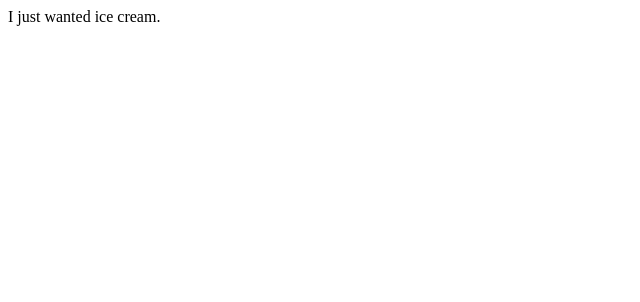
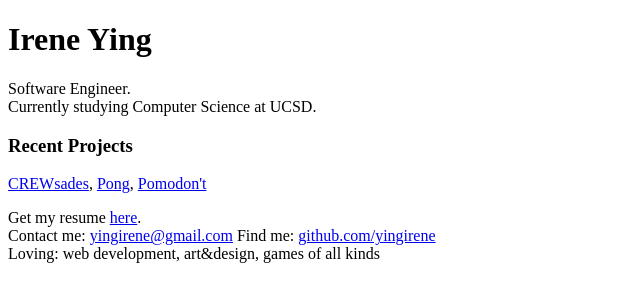
Before and after one commit to yingirene/yingirene.github.io, a plain HTML site: page index.html in a window 1280 px wide. Shown: the whole page, without its empty margins (0-640 px from the left). Drawn offline with Linux system fonts and the light colour scheme.

Commit message:
added content and resume

```diff
--- a/index.html
+++ b/index.html
@@ -1 +1,33 @@
-I just wanted ice cream.
+<!doctype html>
+
+<html>
+    <head>
+        <link rel="stylesheet" type="text/css" href="stylesheet.css">
+    </head>
+    <body>
+        <div id="container">
+            <div>
+                <h1>Irene Ying</h1>
+                <p>
+                    Software Engineer.<br>
+                    Currently studying Computer Science at UCSD.
+                </p>
+                <p>
+                    <h3>Recent Projects</h3>
+                    <a href="http://github.com/PressStart-145/app">CREWsades</a>,
+                    <a href="http://github.com/yingirene/pong">Pong</a>,
+                    <a href="http://github.com/yingirene/pomodont">Pomodon't</a>
+                </p>
+                <p>
+                    Get my resume <a href="resume.pdf">here</a>.
+                    <br>
+                    Contact me: <a href="mailto:yingirene@gmail.com?Subject=Hello" target="_top">yingirene@gmail.com</a>
+                    Find me: <a href="http://github.com/yingirene">github.com/yingirene</a>
+                    <br>
+                    Loving: web development, art&design, games of all kinds
+                </p>
+            </div>
+        </div>
+        <script src="index.js"></script>
+    </body>
+</html>
```
Also changed, not shown: 1 other file.
